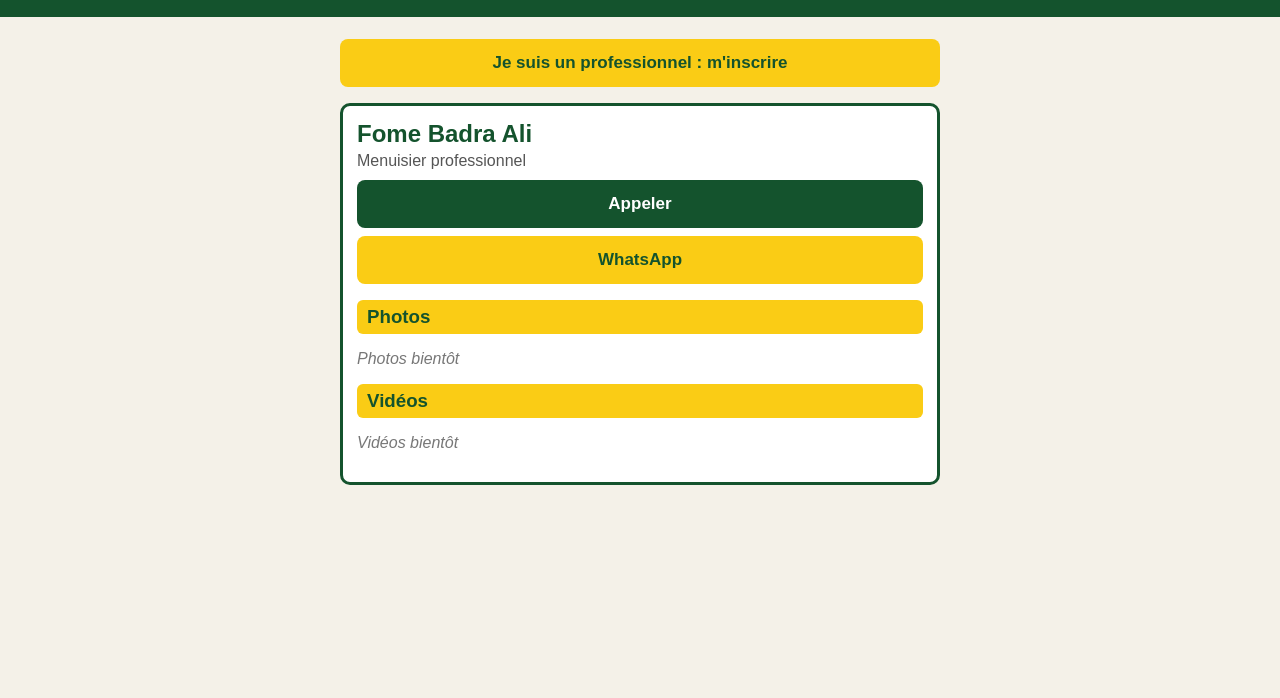
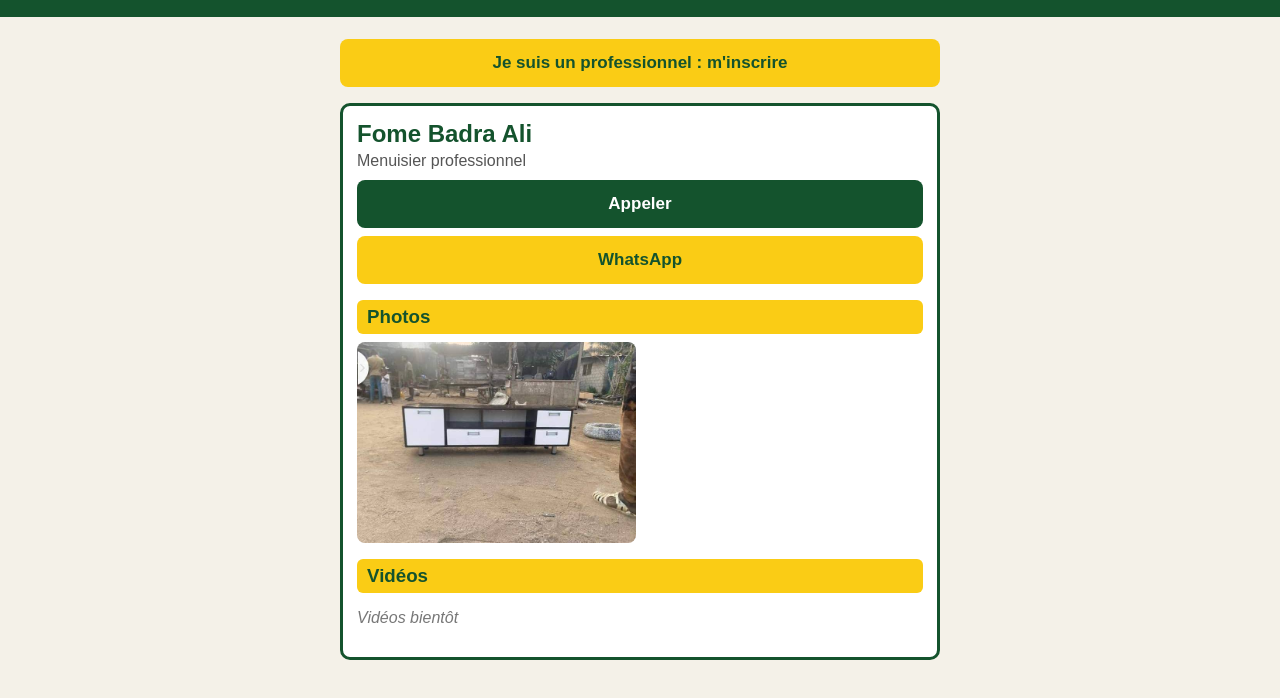
Before and after one commit to ccrd1234b4/Lumora, a plain HTML site: page index.html in a window 1280 px wide. Shown: the part 84-782 px from the top of the page. Drawn offline with Linux system fonts and the light colour scheme.

Commit message:
Add photo to user data in index.html

```diff
--- a/index.html
+++ b/index.html
@@ -5,6 +5,7 @@
 <meta name="viewport" content="width=device-width,initial-scale=1">
 <title>LUMORA</title>
 <link rel="manifest" href="manifest.json">
+<link rel="icon" href="icon.svg" type="image/svg+xml">
 <meta name="theme-color" content="#14532d">
 <style>
 body{margin:0;font-family:Arial,sans-serif;background:#f4f1e8;color:#1a1a1a}
@@ -38,7 +39,7 @@ var PROS=[
   metier:"Menuisier professionnel",
   tel:"0544853364",
   wa:"2250544853364",
-  photos:[],
+  photos:["IMG-20261122-WA0015.jpg"],
   videos:[]
  }
 ];
```
